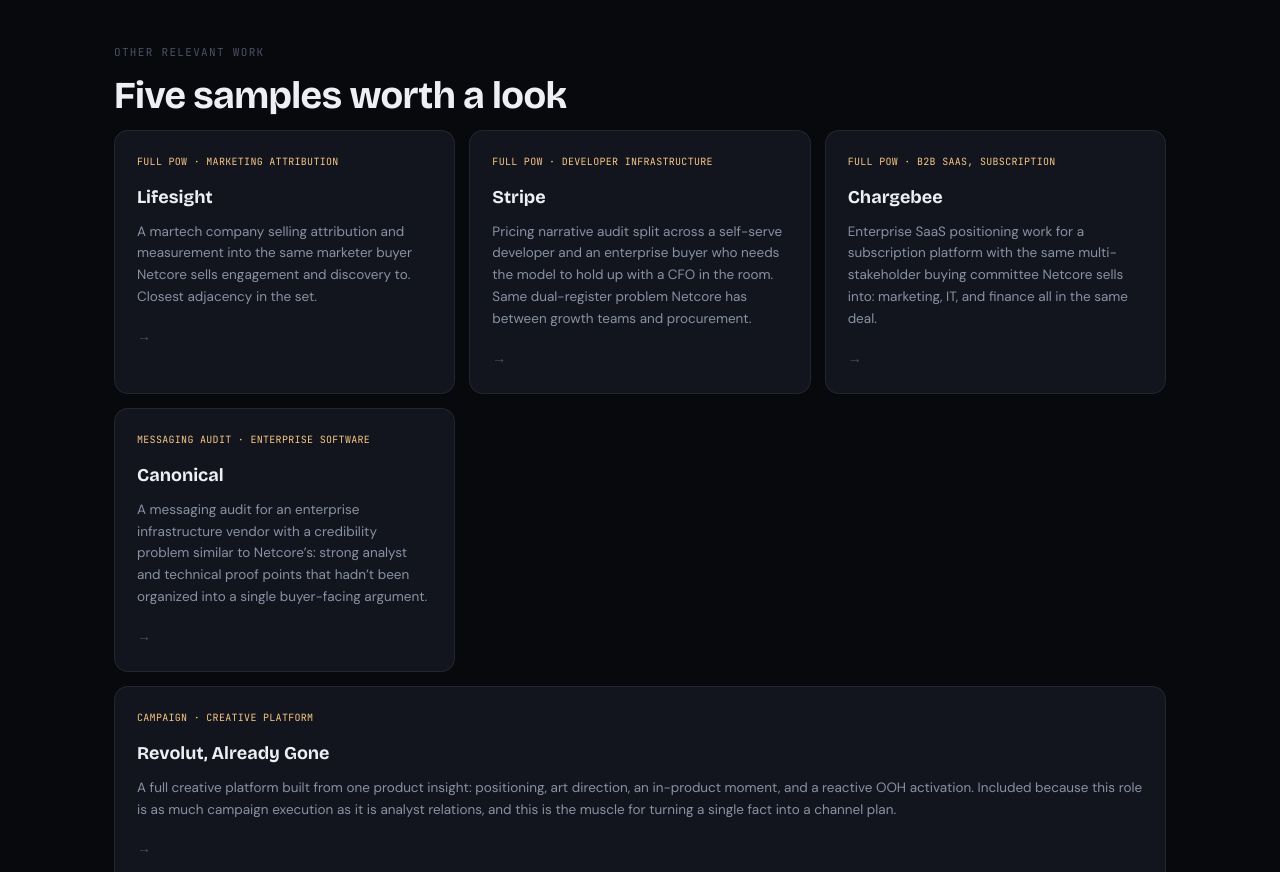
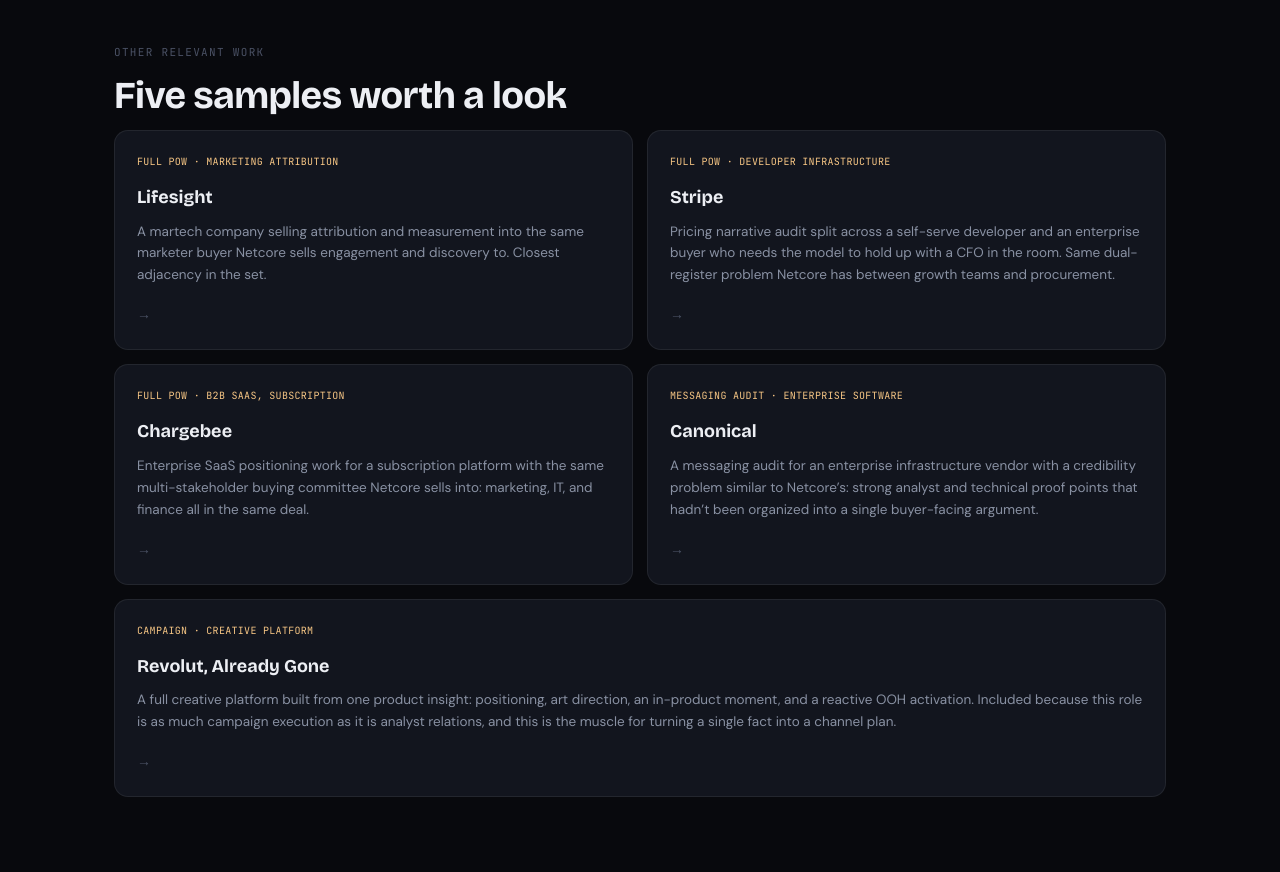
Before and after one commit to bhanuexcalibur/Netcore, a plain HTML site: page index.html in a window 1280 px wide. Shown: the part 4340-5212 px from the top of the page. Drawn offline with nearby package versions, Linux system fonts and the light colour scheme.

Commit message:
Change grid layout from 3 to 2 columns

```diff
--- a/index.html
+++ b/index.html
@@ -192,16 +192,15 @@ section.part{padding:84px 0;border-bottom:1px solid var(--bdr);}
 .thesis strong{color:var(--t1);font-weight:600;}
 
 /* ===== OTHER WORK ===== */
-.wgrid{display:grid;grid-template-columns:repeat(3,1fr);gap:14px;}
+.wgrid{display:grid;grid-template-columns:repeat(2,1fr);gap:14px;}
 .wcard{display:block;background:var(--bg3);border:1px solid var(--bdr);border-radius:14px;padding:22px;text-decoration:none;transition:all 0.2s ease;position:relative;}
 .wcard:hover{border-color:var(--bmd);background:var(--bg4);transform:translateY(-2px);}
-.wcard.full{grid-column:span 3;}
+.wcard.full{grid-column:span 2;}
 .wcard-tag{font-family:'JetBrains Mono',monospace;font-size:10px;color:var(--amber-t);letter-spacing:0.03em;text-transform:uppercase;display:block;margin-bottom:12px;}
 .wcard h4{font-family:'Bricolage Grotesque',sans-serif;font-weight:700;font-size:18px;color:var(--t1);margin-bottom:8px;}
 .wcard p{font-size:13.5px;color:var(--t2);line-height:1.62;margin-bottom:14px;}
 .wcard-arr{font-size:14px;color:var(--t3);transition:transform 0.2s,color 0.2s;}
 .wcard:hover .wcard-arr{transform:translateX(4px);color:var(--signal-t);}
-@media(max-width:860px){.wgrid{grid-template-columns:1fr 1fr;}.wcard.full{grid-column:span 2;}}
 @media(max-width:600px){.wgrid{grid-template-columns:1fr;}.wcard.full{grid-column:span 1;}}
 
 /* ===== SIGNATURE ===== */
```
